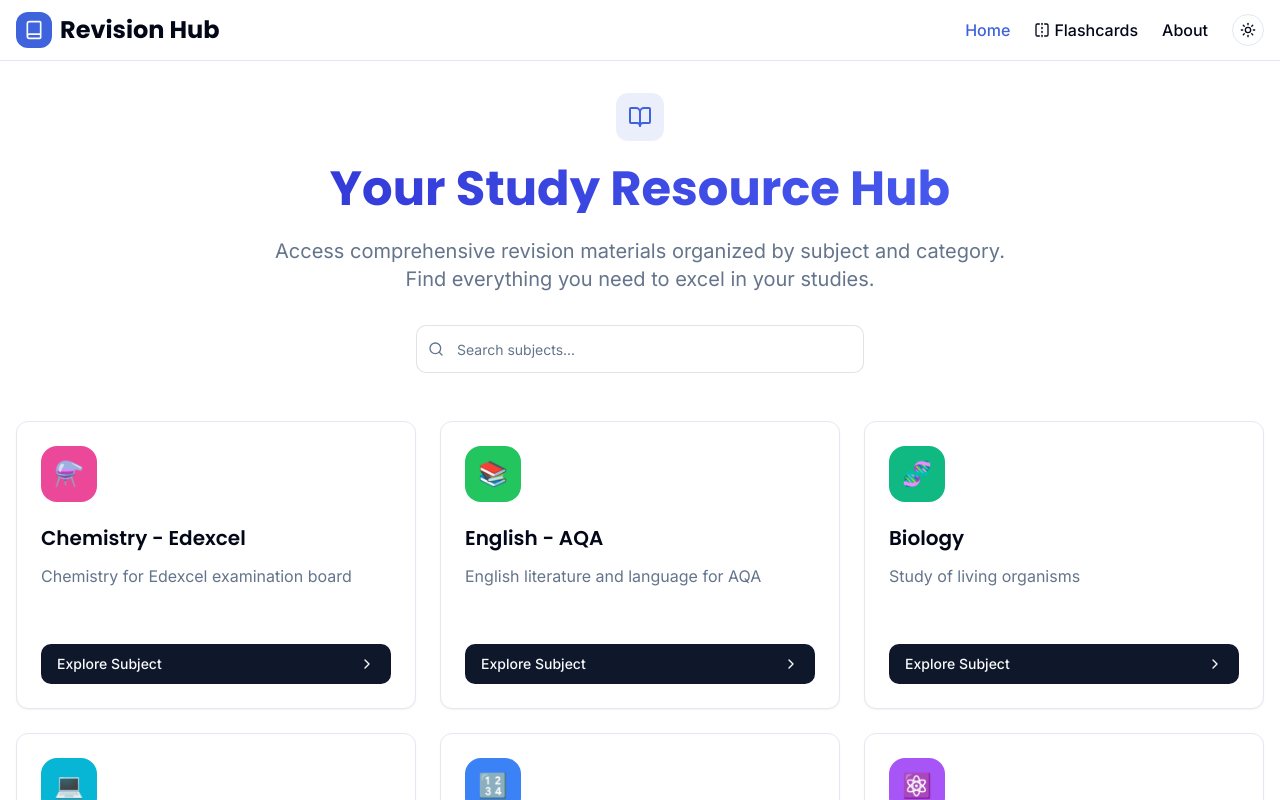
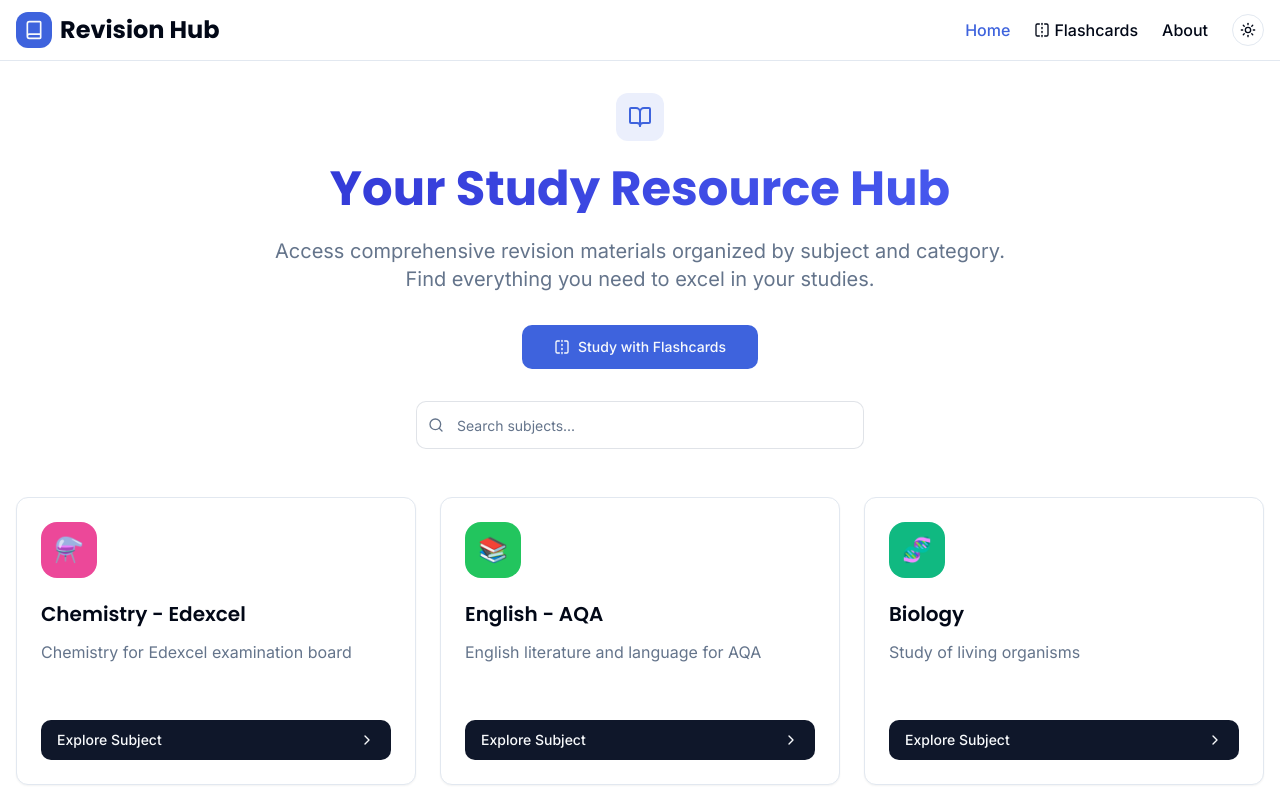
Before and after one commit to o-sshadow/study-shelf-pdf-vault, a React (Vite) app: page / in a window 1280 px wide. Shown: the top 800 px of the page. Built offline with nearby package versions, Linux system fonts and the light colour scheme.

Commit message:
Add flashcards link to home page
Fix navigation to flashcards page.

```diff
--- a/src/pages/Index.tsx
+++ b/src/pages/Index.tsx
@@ -1,10 +1,12 @@
 
 import React, { useState } from "react";
+import { Link } from "react-router-dom";
 import MainLayout from "@/components/layout/MainLayout";
 import SubjectCard from "@/components/SubjectCard";
 import { subjects } from "@/data/subjects";
 import { Input } from "@/components/ui/input";
-import { BookOpen, Search } from "lucide-react";
+import { BookOpen, Search, FlipHorizontal } from "lucide-react";
+import { Button } from "@/components/ui/button";
 
 const Index = () => {
   const [searchTerm, setSearchTerm] = useState("");
@@ -30,6 +32,14 @@ const Index = () => {
           Access comprehensive revision materials organized by subject and category.
           Find everything you need to excel in your studies.
         </p>
+
+        {/* Flashcards button */}
+        <Link to="/flashcards" className="inline-block mb-8">
+          <Button size="lg" className="gap-2 bg-study hover:bg-study/90 text-study-foreground">
+            <FlipHorizontal className="h-5 w-5" />
+            Study with Flashcards
+          </Button>
+        </Link>
 
         {/* Search bar */}
         <div className="relative max-w-md mx-auto mb-12 group">
```
